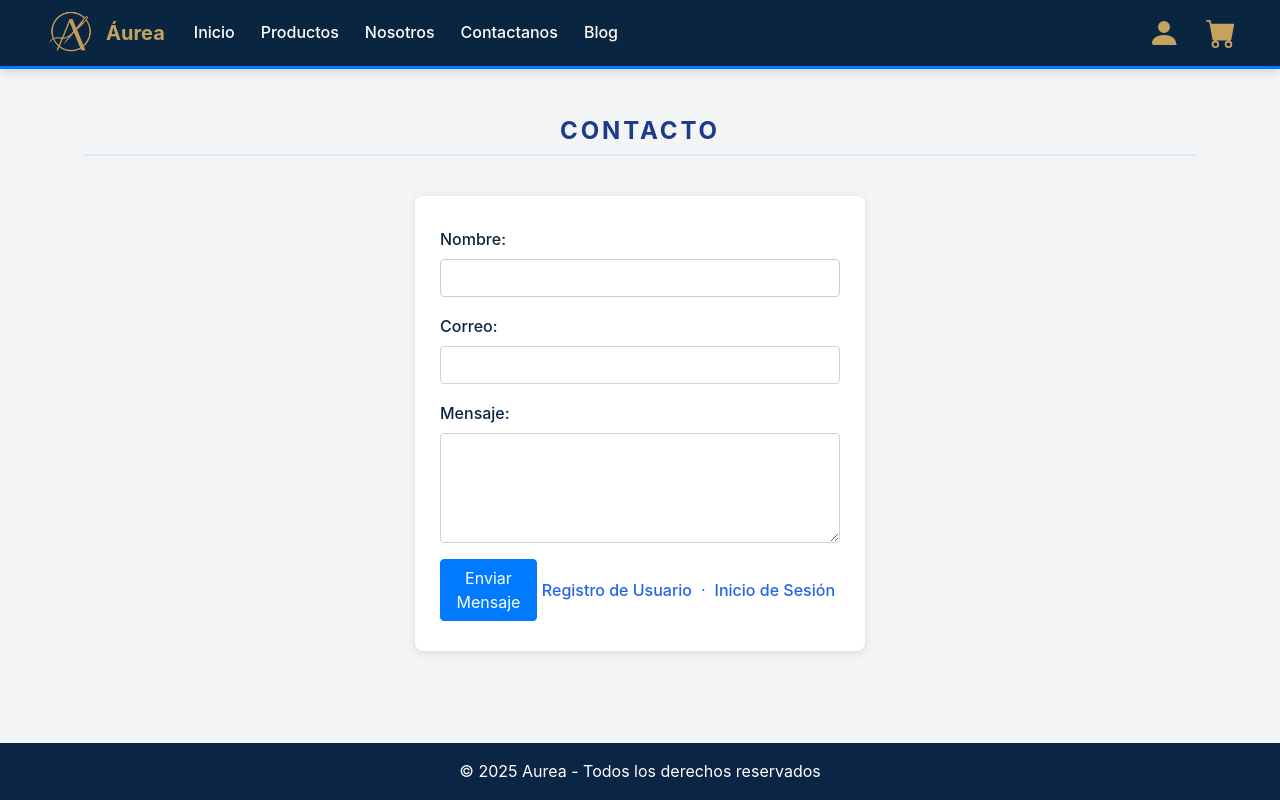
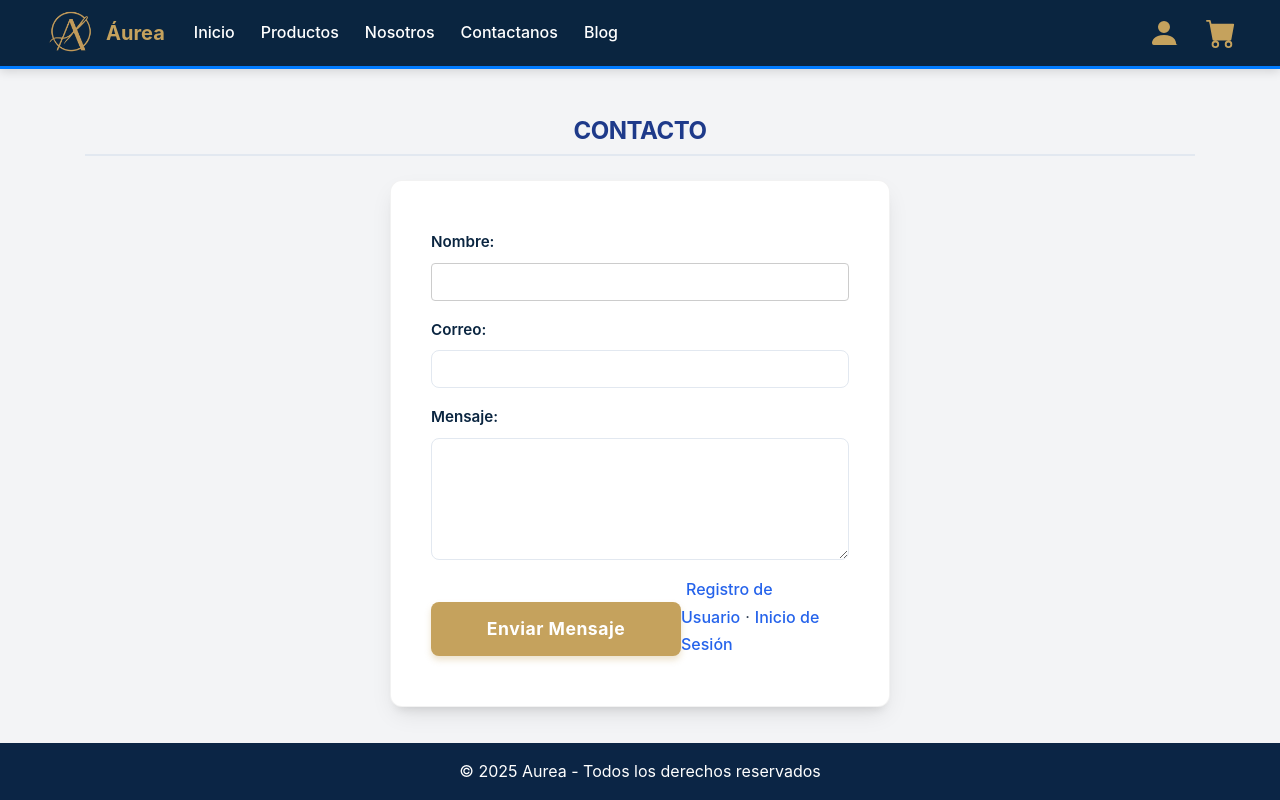
Before and after one commit to victorlinares100/FullStack2, a React (Vite) app: page /contacto in a window 1280 px wide. Built offline with nearby package versions, Linux system fonts and the light colour scheme.

Commit message:
contacto 2.0

```diff
--- a/src/styles/contacto.css
+++ b/src/styles/contacto.css
@@ -1,44 +1,134 @@
-/* === Estilos específicos de la página de contacto === */
 
-form {
-  background-color: #fff;
-  max-width: 450px; /* AUMENTAMOS el ancho para dar espacio al botón y enlaces */
-  margin: 40px auto;
-  padding: 30px 25px;
-  border-radius: 8px;
-  box-shadow: 0 2px 8px rgba(0, 0, 0, 0.1);
+:root {
+    --gold-primary: #C5A25D;
+    --gold-dark: #a88948;
+    --gold-light: #f9f1d8;
+    --dark-blue: #0A2540;
+    --white: #ffffff;
+    --bg-gray: #f8f9fa; /* Fondo suave para la página */
 }
 
-/* ... (otros estilos de input, label, button, etc.) ... */
-
-/* ESTILOS CLAVE PARA LOS ENLACES */
-
-/* Asegura que los enlaces y el separador estén en línea */
-.links-container {
-  /* Si el flex en el HTML no es suficiente, descomenta estas líneas */
-  display: flex;
-  align-items: center;
-  /* Elimina cualquier flex-direction: column; si existe */
+/* Fondo general de la sección para que resalte la tarjeta */
+.contact-section {
+    background-color: var(--bg-gray);
+    padding: 3rem 1rem;
+    min-height: 80vh; /* Asegura que ocupe buena parte de la pantalla */
+    display: flex;
+    justify-content: center;
+    align-items: center;
 }
 
-/* El estilo del separador */
-.separator {
-  color: var(--blue);
-  /* Espacio pequeño y uniforme a los lados del punto/círculo */
-  margin: 0 4px; /* 4px a la izquierda y 4px a la derecha */
-  line-height: 1; /* Para que el separador se alinee bien verticalmente */
+/* La Tarjeta del Formulario */
+form {
+    background-color: var(--white);
+    max-width: 500px; /* Un poco más ancho que el login para el mensaje */
+    width: 100%;
+    margin: 0 auto;
+    padding: 3rem 2.5rem; /* Más espacio interno */
+    border-radius: 12px;   /* Bordes más redondeados y modernos */
+
+    /* Sombra suave idéntica a la que te di para productos/admin */
+    box-shadow: 0 10px 25px -5px rgba(0, 0, 0, 0.1), 0 8px 10px -6px rgba(0, 0, 0, 0.1);
+    border: 1px solid rgba(0,0,0,0.05);
 }
 
-/* El estilo de los enlaces */
-.links-container a {
-  color: var(blue);
-  text-decoration: none;
-  font-weight: 500;
-  transition: color 0.3s ease;
-  white-space: nowrap; /* MUY IMPORTANTE: Evita que el texto se rompa en varias líneas */
+/* Título del Formulario */
+h2 {
+    color: var(--gold-primary);
+    text-align: center;
+    margin-bottom: 2rem;
+    font-weight: 800;
+    font-size: 2rem;
+    letter-spacing: -0.5px;
+    text-transform: uppercase;
 }
 
-.links-container a:hover {
-  color: var(blue);
-  text-decoration: underline;
+/* Etiquetas (Labels) */
+.form-label {
+    color: var(--dark-blue);
+    font-weight: 600; /* Un poco más gordita la letra */
+    margin-bottom: 0.5rem;
+    font-size: 0.95rem;
 }
+
+/* Inputs y Textarea */
+.form-control {
+    background-color: #fff;
+    border: 1px solid #e2e8f0;
+    border-radius: 8px;
+    padding: 12px 15px; /* Más cómodo para escribir */
+    font-size: 1rem;
+    transition: all 0.3s ease;
+    color: var(--dark-blue);
+}
+
+/* Efecto Focus (Cuando haces clic para escribir) - IGUAL AL LOGIN */
+.form-control:focus {
+    border-color: var(--gold-primary);
+    box-shadow: 0 0 0 4px rgba(197, 162, 93, 0.15); /* Halo dorado suave */
+    outline: none;
+}
+
+/* Botón de Enviar (Estilo Login) */
+.btn-contact, button[type="submit"] {
+    width: 100%;
+    padding: 14px;
+    margin-top: 1.5rem;
+    font-size: 1.1rem;
+    font-weight: 700;
+    letter-spacing: 0.5px;
+    color: white;
+    background-color: var(--gold-primary);
+    border: none;
+    border-radius: 8px;
+    cursor: pointer;
+    transition: all 0.3s ease;
+    box-shadow: 0 4px 6px rgba(197, 162, 93, 0.3);
+}
+
+.btn-contact:hover, button[type="submit"]:hover {
+    background-color: var(--gold-dark);
+    transform: translateY(-2px); /* Se eleva un poquito al pasar el mouse */
+    box-shadow: 0 6px 12px rgba(197, 162, 93, 0.4);
+}
+
+/* Alertas de Éxito o Error */
+.alert {
+    border-radius: 8px;
+    border: none;
+    font-weight: 500;
+    margin-bottom: 1.5rem;
+    display: flex;
+    align-items: center;
+    justify-content: space-between;
+}
+
+.alert-success {
+    background-color: #d1fae5;
+    color: #065f46;
+}
+
+.alert-danger {
+    background-color: #fee2e2;
+    color: #991b1b;
+}
+
+/* Estilos para enlaces si tienes alguno (email, redes, etc) */
+.contact-links {
+    text-align: center;
+    margin-top: 2rem;
+    font-size: 0.9rem;
+    color: #64748b;
+}
+
+.contact-links a {
+    color: var(--gold-primary);
+    text-decoration: none;
+    font-weight: 600;
+    transition: color 0.2s;
+}
+
+.contact-links a:hover {
+    color: var(--gold-dark);
+    text-decoration: underline;
+}
```
